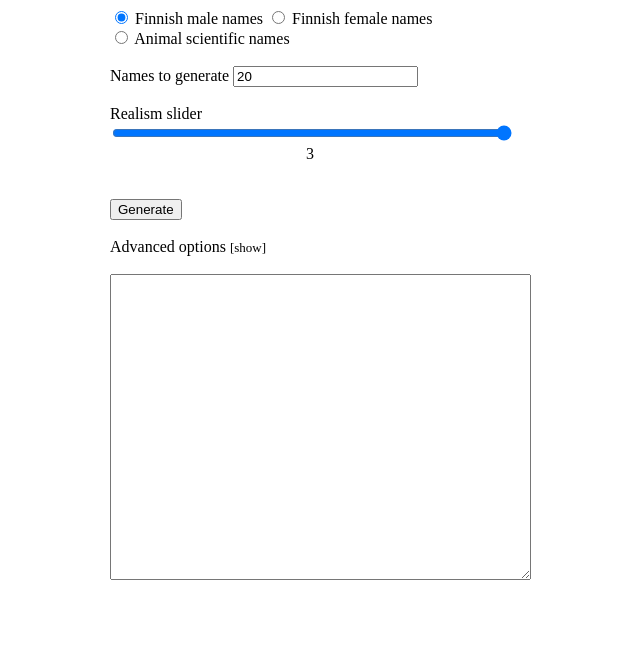
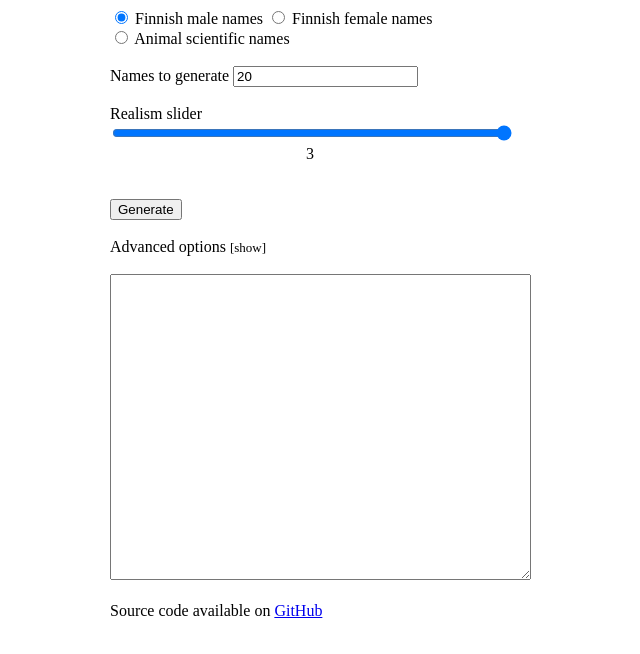
Before and after one commit to konsou/markov_word_generator, a plain HTML site: page index.html in a window 1280 px wide. Shown: the whole page, without its empty margins (330-970 px from the left). Drawn offline with Linux system fonts and the light colour scheme.

Commit message:
Add link to GitHub

```diff
--- a/index.html
+++ b/index.html
@@ -44,6 +44,8 @@
     </div>
     <br><br>
     <textarea id="generated-names" rows="20" cols="50"></textarea>
+    <br><br>
+    Source code available on <a href="https://github.com/konsou/markov_word_generator" target="_blank">GitHub</a>
 </div>
 <script>
     document.addEventListener("DOMContentLoaded", DOMLoaded)
```
